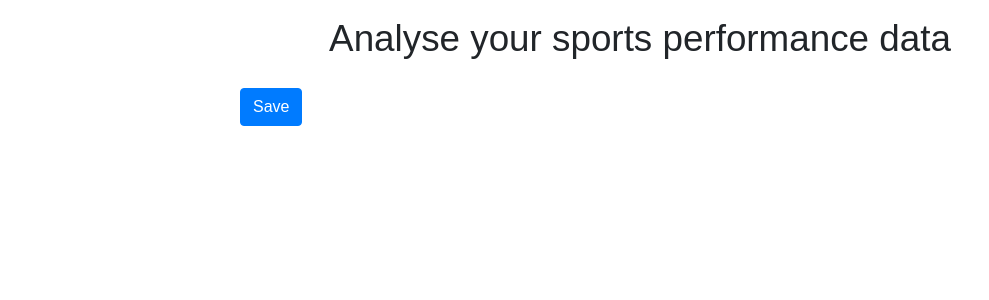
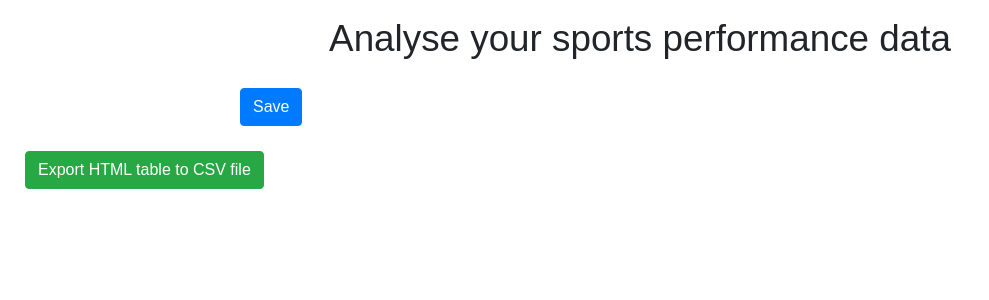
Before and after one commit to mvp17/sports-performance-api, a Django app: template templates/data_analytics.html in a window 1280 px wide; the page is wider, and only the part inside the window is pictured. Shown: the part 56-356 px from the top of that part, without its empty margins (0-989 px from the left). Run offline with Django 3.2, Linux system fonts and the light colour scheme; the template is opened without the code that fills it, so the values that code supplies are empty; the visitor is signed in with stand-in values (Sample User, id 1); some libraries are stand-ins or nearby versions.

Commit message:
Export data table to csv DONE.

```diff
--- a/templates/data_analytics.html
+++ b/templates/data_analytics.html
@@ -23,7 +23,8 @@
             {% endfor %}
             <button class="btn btn-primary" onclick="getSelectorChecks();"> Save</button>
         </div>
-
+        <button class="btn btn-success example">Export HTML table to CSV file</button>
+    </div>
         <script>
             function getSelectorChecks() {
                 let checks = document.getElementsByClassName('checks');
@@ -91,7 +92,55 @@
             }
         </script>
 
-    </div>
+        <script>
+        function download_csv(csv, filename) {
+            let csvFile;
+            let downloadLink;
+
+            // CSV FILE
+            csvFile = new Blob([csv], {type: "text/csv"});
+
+            // Download link
+            downloadLink = document.createElement("a");
+
+            // File name
+            downloadLink.download = filename;
+
+            // We have to create a link to the file
+            downloadLink.href = window.URL.createObjectURL(csvFile);
+
+            // Make sure that the link is not displayed
+            downloadLink.style.display = "none";
+
+            // Add the link to your DOM
+            document.body.appendChild(downloadLink);
+
+            // Lanzamos
+            downloadLink.click();
+        }
+
+        function export_table_to_csv(html, filename) {
+            let csv = [];
+            let rows = document.querySelectorAll("table tr");
+
+            for (let i = 0; i < rows.length; i++) {
+                let row = [], cols = rows[i].querySelectorAll("td, th");
+
+                for (let j = 0; j < cols.length; j++)
+                    row.push(cols[j].innerText);
+
+                csv.push(row.join(","));
+            }
+
+            // Download CSV
+            download_csv(csv.join("\n"), filename);
+        }
+
+        document.querySelector(".example").addEventListener("click", function () {
+            let html = document.querySelector("table").outerHTML;
+            export_table_to_csv(html, "table.csv");
+        });
+        </script>
 
 {% endif %}
 {% endblock %}
```
